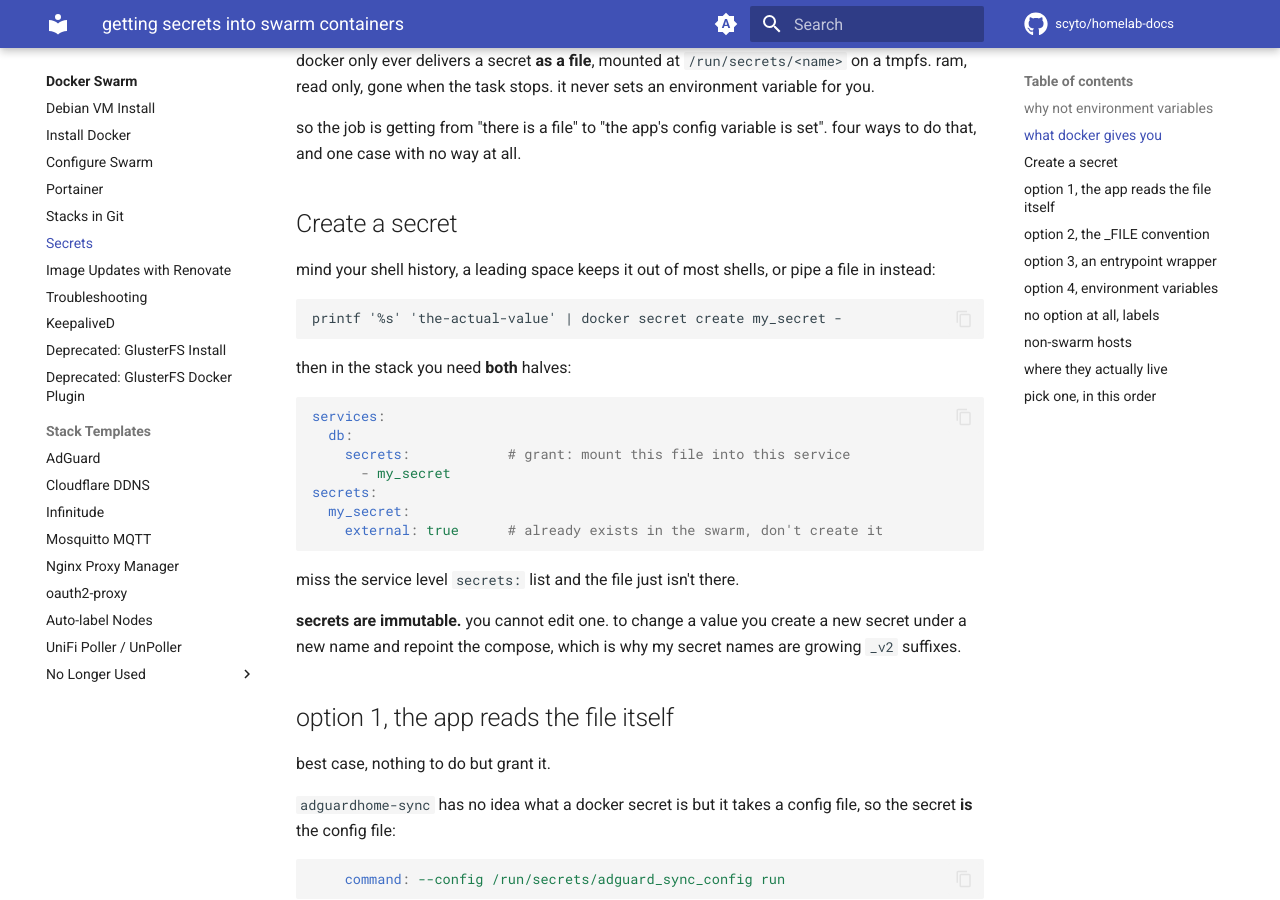
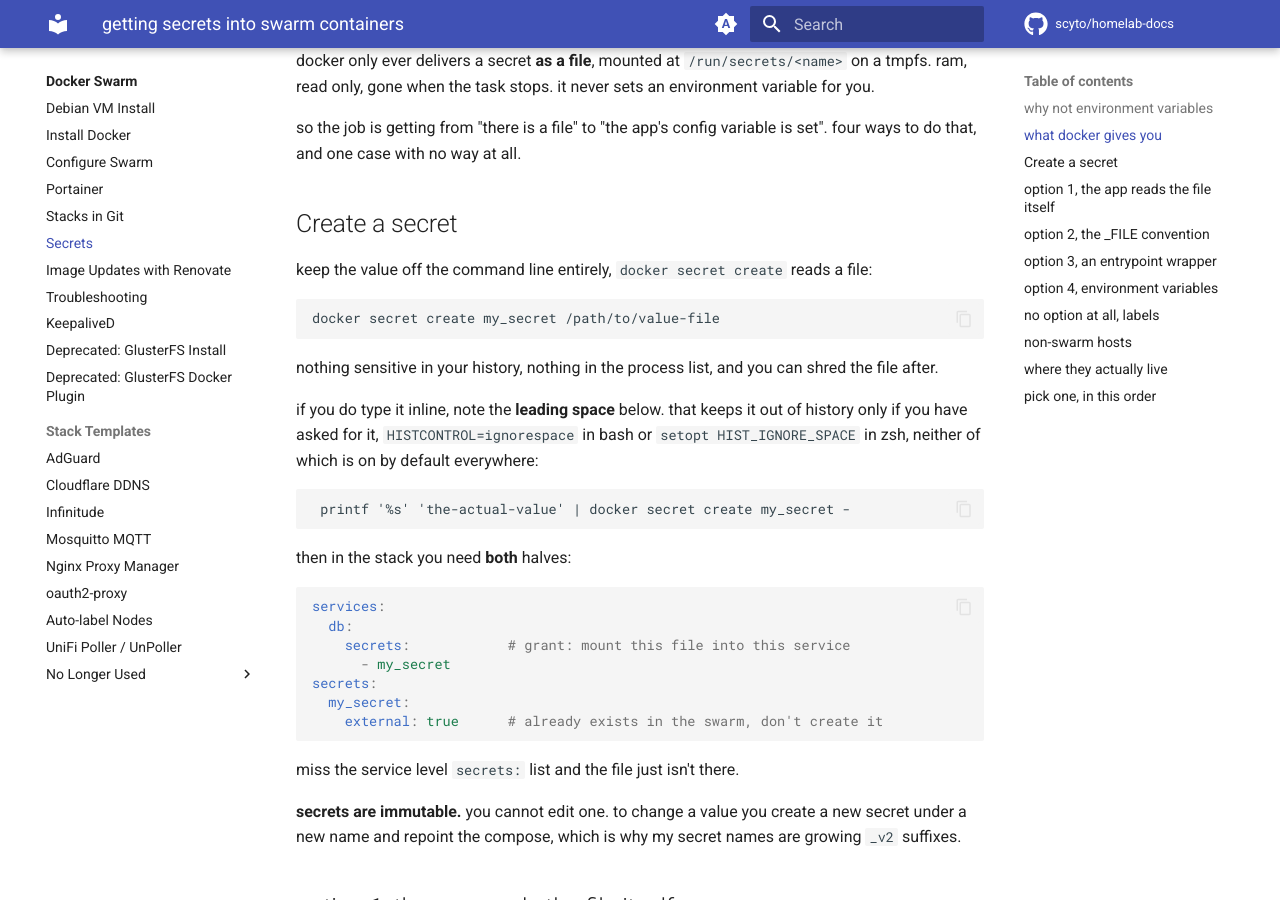
Before and after one commit to scyto/homelab-docs, an MkDocs documentation site: the page built from docs/docker-swarm/secrets.md, in a window 1280 px wide and 900 px high, scrolled down 680 px. Built offline with MkDocs 1.6.1 and Material for MkDocs 9.7.7, drawn with Linux system fonts in a browser that asks for light colours; comment, search, counter and statistics services are not loaded.

Commit message:
Make the file method the copyable way to create a secret
The page said a leading space keeps the value out of shell history, then printed
a command with no leading space, so copying it and substituting a real value
records the plaintext.

docker secret create reads a file directly, so that is now the primary example:
nothing sensitive on the command line, nothing in the process list. The inline
form is kept, now with the leading space actually present, and with the caveat
that it needs HISTCONTROL=ignorespace or HIST_IGNORE_SPACE set.

````diff
--- a/docs/docker-swarm/secrets.md
+++ b/docs/docker-swarm/secrets.md
@@ -38,11 +38,22 @@ set". four ways to do that, and one case with no way at all.
 
 ## Create a secret
 
-mind your shell history, a leading space keeps it out of most shells, or pipe a
-file in instead:
+keep the value off the command line entirely, `docker secret create` reads a
+file:
 
 ```
-printf '%s' 'the-actual-value' | docker secret create my_secret -
+docker secret create my_secret /path/to/value-file
+```
+
+nothing sensitive in your history, nothing in the process list, and you can
+shred the file after.
+
+if you do type it inline, note the **leading space** below. that keeps it out of
+history only if you have asked for it, `HISTCONTROL=ignorespace` in bash or
+`setopt HIST_IGNORE_SPACE` in zsh, neither of which is on by default everywhere:
+
+```
+ printf '%s' 'the-actual-value' | docker secret create my_secret -
 ```
 
 then in the stack you need **both** halves:
````
